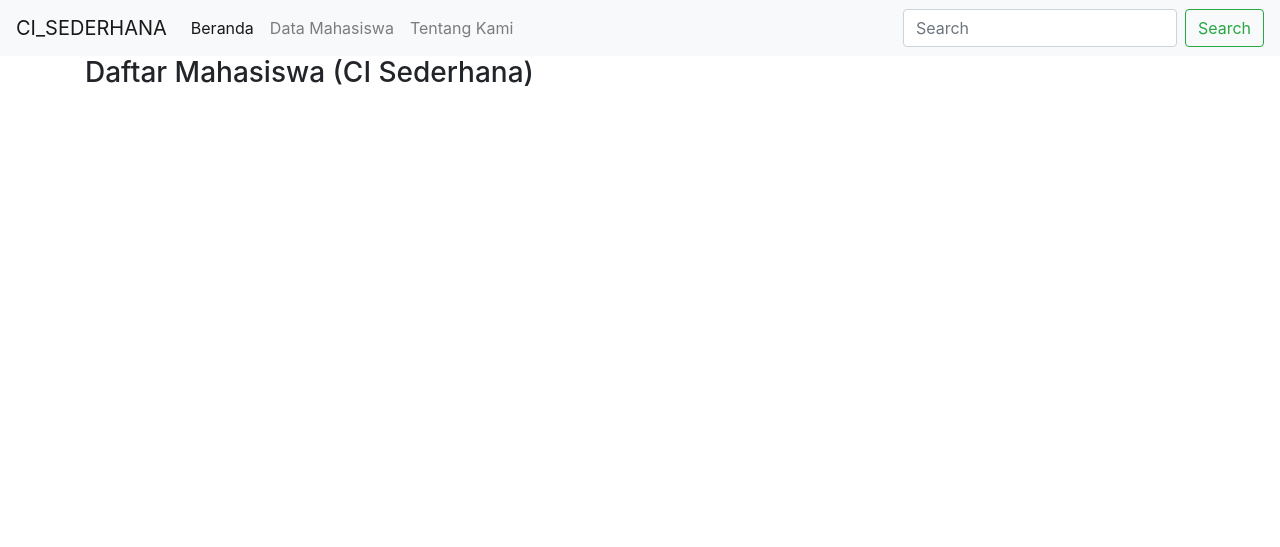
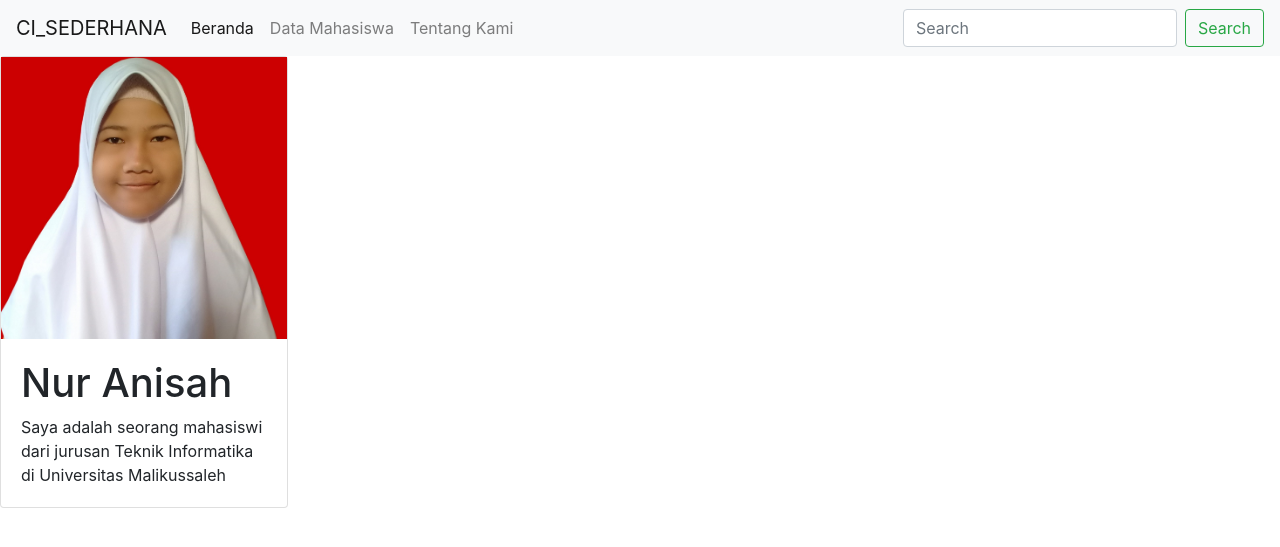
Before and after one commit to nuranisahzakaria/belajar-codeIgniter, a CodeIgniter app: page /database/ in a window 1280 px wide. Shown: the top 547 px of the page. Run offline with CodeIgniter, Linux system fonts and the light colour scheme; data that the repository does not hold is empty.

Commit message:
Aku bingung sama kamu, masak aku selalu salah sih. Tadi udah bisa loh, sekarang malah error lagi. Mau dibenerin juga ngga tau salahnya dimana. Auah.

```diff
--- a/CodeIgniter-03/application/controllers/Home.php
+++ b/CodeIgniter-03/application/controllers/Home.php
@@ -2,7 +2,7 @@
     class Home extends CI_controller{
         public function index(){
             $this->load->view('templates/header');
-            $this->load->view('mahasiswa/index');
+            $this->load->view('mahasiswa/tentang_kami');
             //$this->load->view('templates/footer');
         }
     }
--- a/CodeIgniter-03/application/views/Mahasiswa/tentang_kami.php
+++ b/CodeIgniter-03/application/views/Mahasiswa/tentang_kami.php
@@ -1,3 +1,9 @@
-<?php
-    echo "selamat datang di tentang kami";
-?>
+<div class="card" style="width: 18rem;">
+    <img class="card-img-left" src="../assets/img1.jpg" alt="Foto">
+    <div class="card-body">
+        <h1>Nur Anisah</h1>
+        <p class="card-text">
+            Saya adalah seorang mahasiswi dari jurusan Teknik Informatika di Universitas Malikussaleh
+        </p>
+    </div>
+</div>
--- a/CodeIgniter-03/application/views/templates/header.php
+++ b/CodeIgniter-03/application/views/templates/header.php
@@ -23,7 +23,7 @@
           <a class="nav-link" href="#">Beranda <span class="sr-only">(current)</span></a>
         </li>
         <li class="nav-item">
-          <a class="nav-link" href="#">Data Mahasiswa</a>
+          <a class="nav-link" href="">Data Mahasiswa</a>
         </li>
         <li class="nav-item">
           <a class="nav-link" href="#">Tentang Kami</a>
```
Also changed, not shown: CodeIgniter-03/application/views/Mahasiswa/index.php (+0 -50 lines), CodeIgniter-03/application/views/assets/img1.jpg (added).
